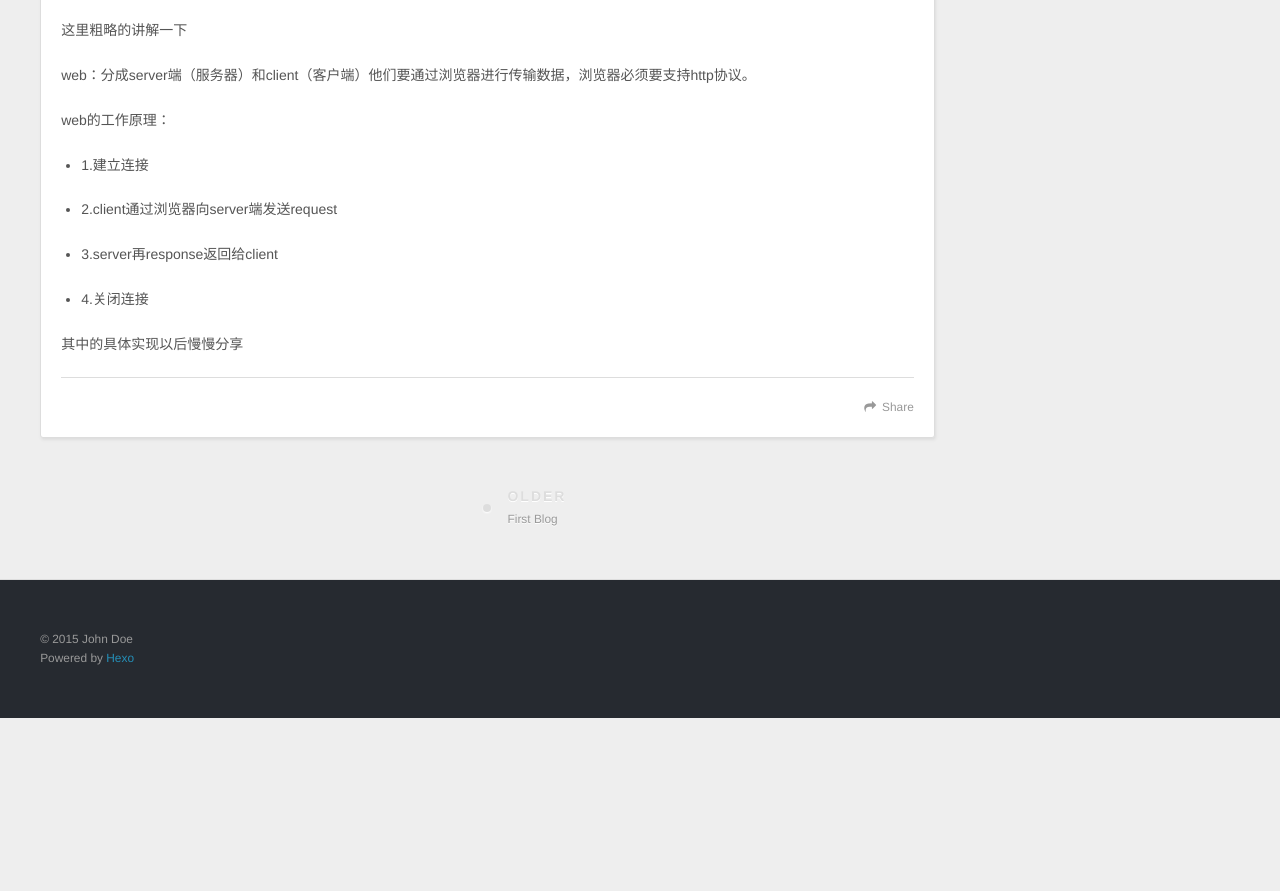
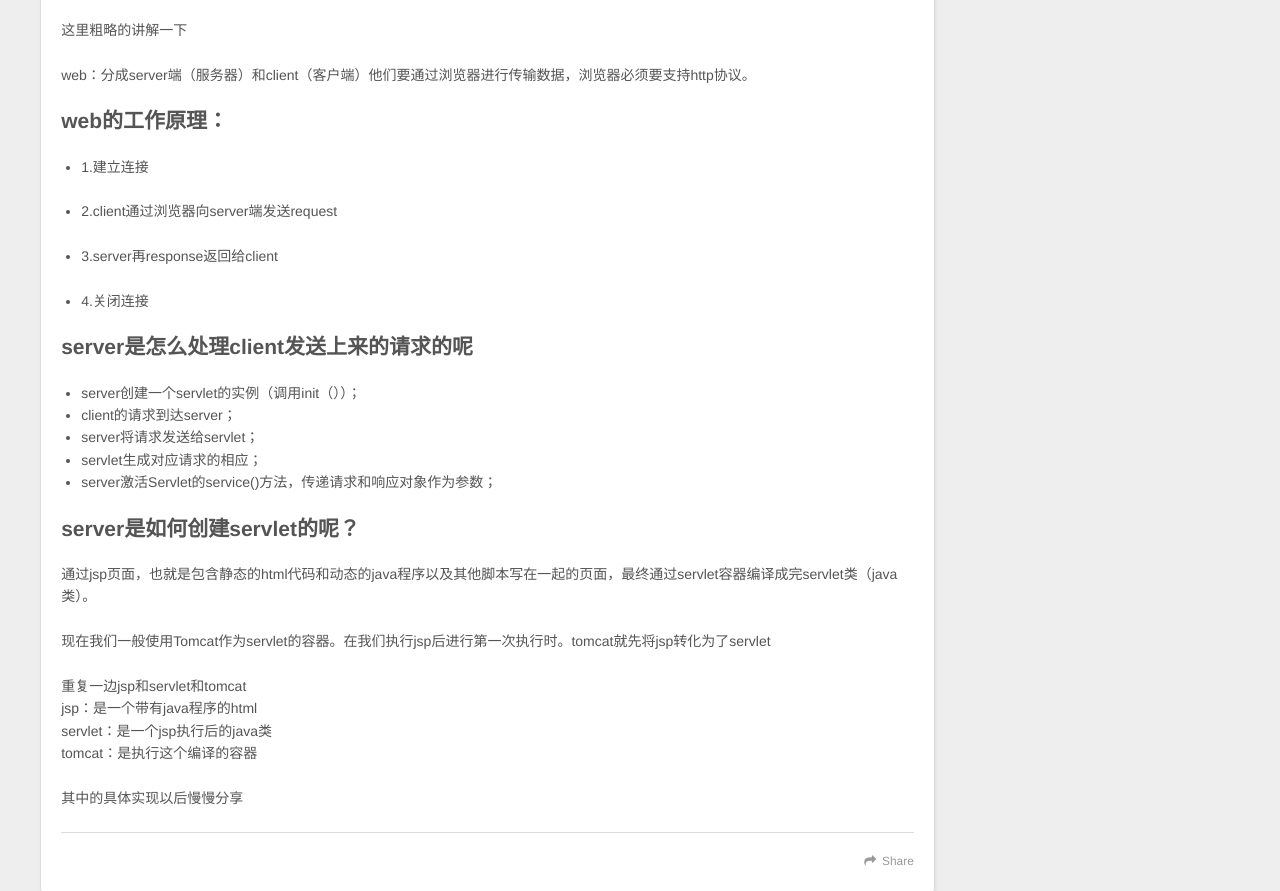
Before and after one commit to zszdevelop/zszdevelop.github.io, a plain HTML site: page 2015/05/15/2015-5-15/index.html in a window 1280 px wide. Shown: the part 872-1763 px from the top of the page. Before the commit the page ends 1590 px from the top, so only its background shows below. Drawn offline with nearby package versions, Linux system fonts and the light colour scheme.

Commit message:
Site updated: 2015-05-15 23:54:12

```diff
--- a/2015/05/15/2015-5-15/index.html
+++ b/2015/05/15/2015-5-15/index.html
@@ -109,8 +109,7 @@
 <p>这时候、我们必须赶在这一波潮流之前学好web开发</p>
 <p>这里粗略的讲解一下</p>
 <p>web：分成server端（服务器）和client（客户端）他们要通过浏览器进行传输数据，浏览器必须要支持http协议。</p>
-<p>web的工作原理：</p>
-<ul>
+<h2 id="web的工作原理：">web的工作原理：</h2><ul>
 <li><p>1.建立连接</p>
 </li>
 <li><p>2.client通过浏览器向server端发送request</p>
@@ -120,12 +119,22 @@
 <li><p>4.关闭连接</p>
 </li>
 </ul>
+<h2 id="server是怎么处理client发送上来的请求的呢">server是怎么处理client发送上来的请求的呢</h2><ul>
+<li>server创建一个servlet的实例（调用init（））；</li>
+<li>client的请求到达server；</li>
+<li>server将请求发送给servlet；</li>
+<li>servlet生成对应请求的相应；</li>
+<li>server激活Servlet的service()方法，传递请求和响应对象作为参数；</li>
+</ul>
+<h2 id="server是如何创建servlet的呢？">server是如何创建servlet的呢？</h2><p>通过jsp页面，也就是包含静态的html代码和动态的java程序以及其他脚本写在一起的页面，最终通过servlet容器编译成完servlet类（java类）。</p>
+<p>现在我们一般使用Tomcat作为servlet的容器。在我们执行jsp后进行第一次执行时。tomcat就先将jsp转化为了servlet</p>
+<p>重复一边jsp和servlet和tomcat<br>jsp：是一个带有java程序的html<br>servlet：是一个jsp执行后的java类<br>tomcat：是执行这个编译的容器</p>
 <p>其中的具体实现以后慢慢分享</p>
 
 
     </div>
     <footer class="article-footer">
-      <a data-url="http://yoursite.com/2015/05/15/2015-5-15/" data-id="ci9pohgln0000o8b21r22wlam" class="article-share-link">Share</a>
+      <a data-url="http://yoursite.com/2015/05/15/2015-5-15/" data-id="ci9psc2zf0000x8b28q4ix8un" class="article-share-link">Share</a>
 
 
     </footer>
```
Also changed, not shown: 2015/05/14/First-Blog/index.html (+1 -1 lines), 2015/05/14/hello-world/index.html (+1 -1 lines), index.html (+14 -5 lines).
